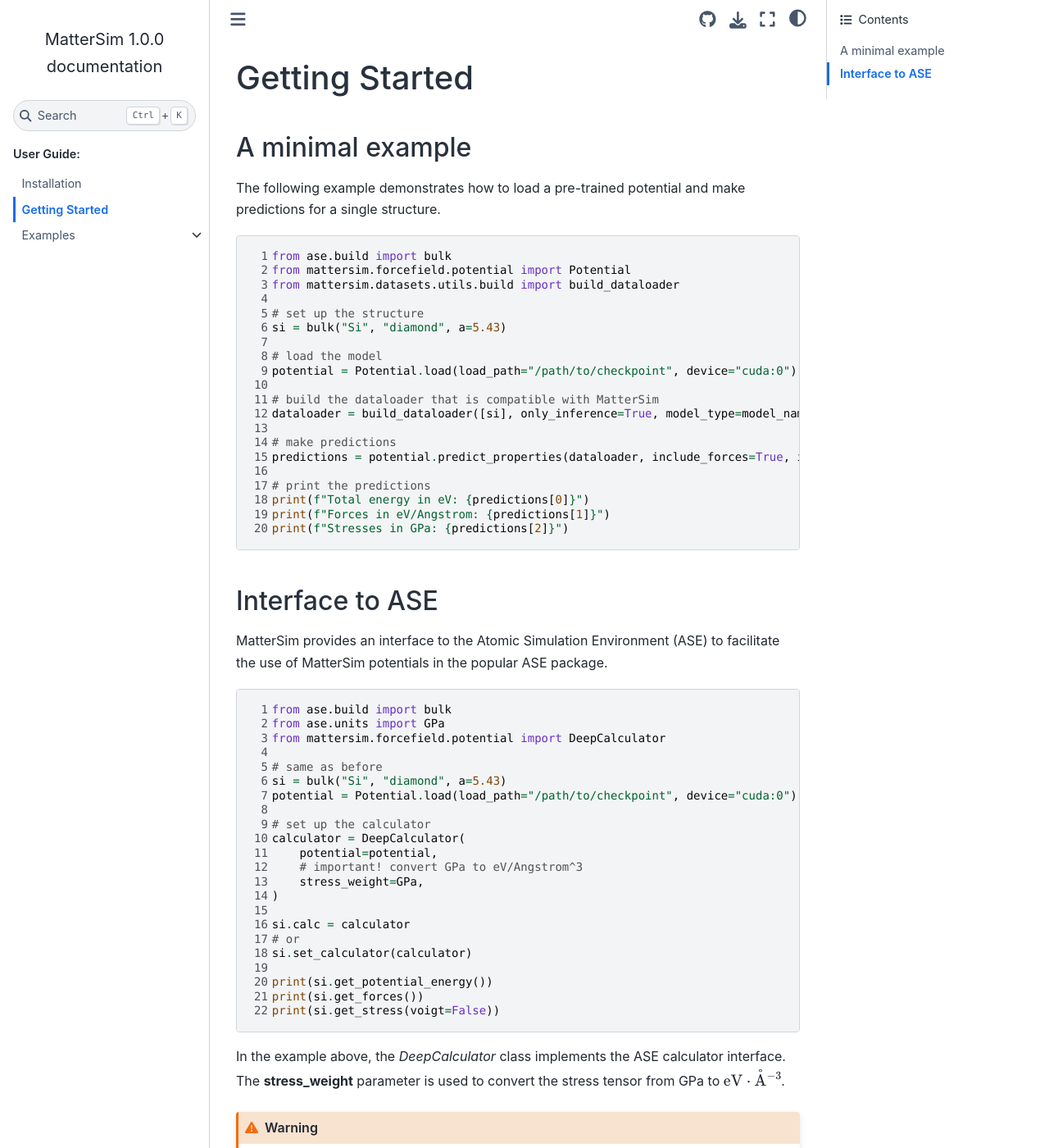
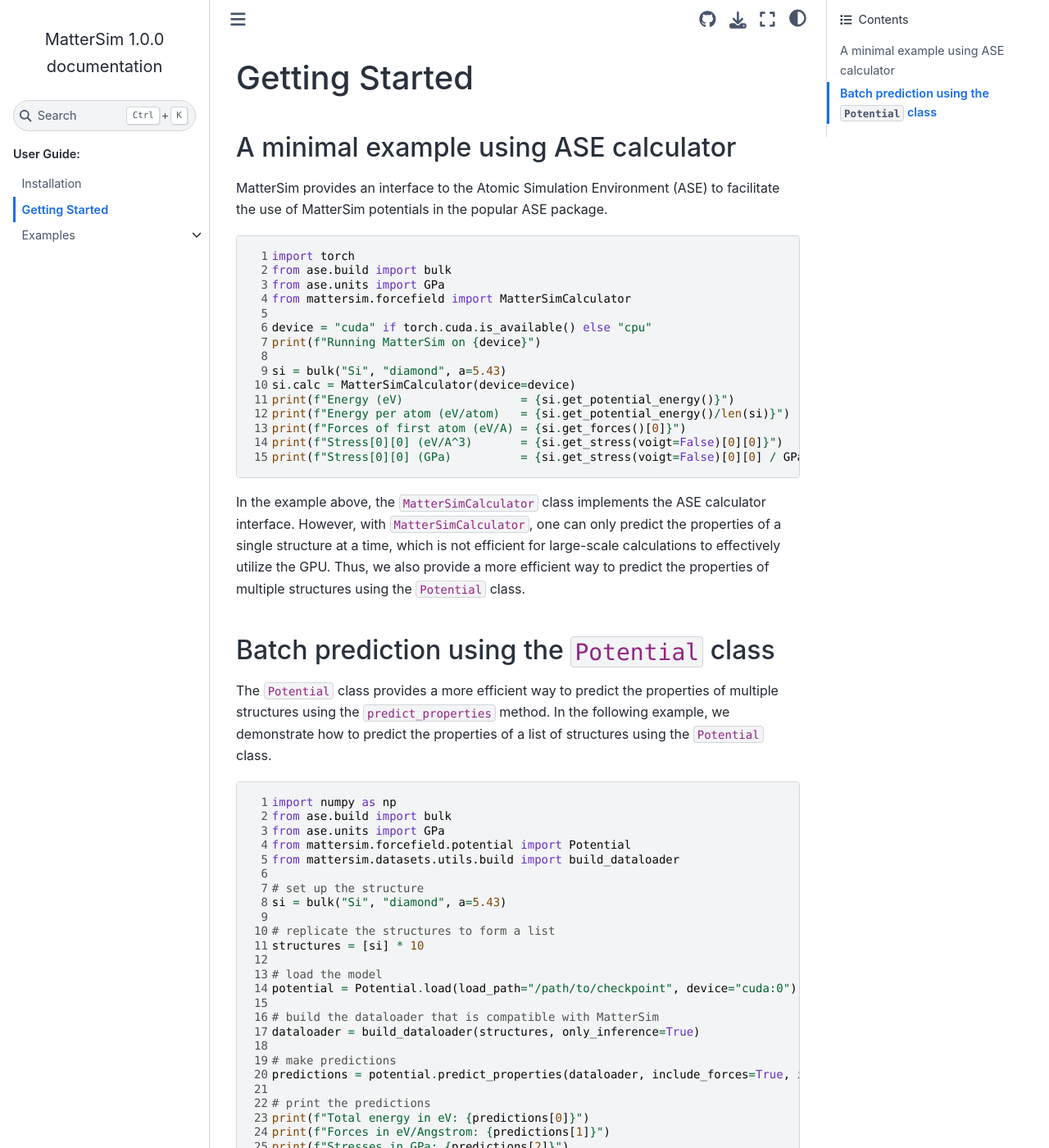
Before and after one commit to sj-cha/mattersim-LR, a Sphinx documentation site: the page built from docs/user_guide/getting_started.rst, in a window 1280 px wide and 1400 px high. Shown: the whole window at 82% size. Built offline with Sphinx 7.4.7 and the Sphinx Book theme 1.1.4, drawn with Linux system fonts in a browser that asks for light colours; some of the changed text lies outside the part shown.

Commit message:
doc: update documentation (#31)
* update model card

* add link to documentation

* update documentations

* add docs related dependency

* update doc index

---------

Co-authored-by: Han Yang <hanyang@microsoft.com>

```diff
--- a/docs/index.rst
+++ b/docs/index.rst
@@ -15,13 +15,13 @@
 efficiency in atomistic simulations, making it a valuable tool for researchers
 in the field of materials science.
 
-MatterSim is still in active development, and more checkpoints may be
-released in appropriate time, so please stay tuned for updates.
+MatterSim is still in active development, and newer models may be released
+in appropriate time. Please stay tuned for updates.
 
 Pre-trained Models
 ------------------
 
-We currently offer two pre-trained versions of MatterSim with **M3GNet** architecture:
+We currently offer two pre-trained **MatterSim-v1** models based on the **M3GNet** architecture
 
 1. **MatterSim-v1.0.0-1M**: A mini version of the model that is faster to run.
 2. **MatterSim-v1.0.0-5M**: A larger version of the model that is more accurate.
--- a/docs/user_guide/getting_started.rst
+++ b/docs/user_guide/getting_started.rst
@@ -1,26 +1,65 @@
 Getting Started
 ===============
 
-A minimal example
------------------
+A minimal example using ASE calculator
+--------------------------------------
 
-The following example demonstrates how to load a pre-trained potential and make predictions for a single structure.
+MatterSim provides an interface to the Atomic Simulation Environment (ASE) to
+facilitate the use of MatterSim potentials in the popular ASE package.
 
 .. code-block:: python
     :linenos:
 
+    import torch
     from ase.build import bulk
+    from ase.units import GPa
+    from mattersim.forcefield import MatterSimCalculator
+
+    device = "cuda" if torch.cuda.is_available() else "cpu"
+    print(f"Running MatterSim on {device}")
+
+    si = bulk("Si", "diamond", a=5.43)
+    si.calc = MatterSimCalculator(device=device)
+    print(f"Energy (eV)                 = {si.get_potential_energy()}")
+    print(f"Energy per atom (eV/atom)   = {si.get_potential_energy()/len(si)}")
+    print(f"Forces of first atom (eV/A) = {si.get_forces()[0]}")
+    print(f"Stress[0][0] (eV/A^3)       = {si.get_stress(voigt=False)[0][0]}")
+    print(f"Stress[0][0] (GPa)          = {si.get_stress(voigt=False)[0][0] / GPa}")
+
+
+In the example above, the ``MatterSimCalculator`` class implements the ASE calculator interface.
+However, with ``MatterSimCalculator``, one can only predict the properties of a single structure at a time,
+which is not efficient for large-scale calculations to effectively utilize the GPU.
+Thus, we also provide a more efficient way to predict the properties of multiple structures using the ``Potential`` class.
+
+Batch prediction using the ``Potential`` class
+----------------------------------------------
+
+The ``Potential`` class provides a more efficient way to predict the properties of
+multiple structures using the ``predict_properties`` method.
+In the following example, we demonstrate how to predict the properties of
+a list of structures using the ``Potential`` class.
+
+.. code-block:: python
+    :linenos:
+
+    import numpy as np
+    from ase.build import bulk
+    from ase.units import GPa
     from mattersim.forcefield.potential import Potential
     from mattersim.datasets.utils.build import build_dataloader
 
     # set up the structure
     si = bulk("Si", "diamond", a=5.43)
 
+    # replicate the structures to form a list
+    structures = [si] * 10
+
     # load the model
     potential = Potential.load(load_path="/path/to/checkpoint", device="cuda:0")
 
     # build the dataloader that is compatible with MatterSim
-    dataloader = build_dataloader([si], only_inference=True, model_type=model_name)
+    dataloader = build_dataloader(structures, only_inference=True)
 
     # make predictions
     predictions = potential.predict_properties(dataloader, include_forces=True, include_stresses=True)
@@ -29,41 +68,9 @@
     print(f"Total energy in eV: {predictions[0]}")
     print(f"Forces in eV/Angstrom: {predictions[1]}")
     print(f"Stresses in GPa: {predictions[2]}")
-
-
-Interface to ASE
-----------------
-
-MatterSim provides an interface to the Atomic Simulation Environment (ASE) to facilitate the use of MatterSim potentials in the popular ASE package.
-
-.. code-block:: python
-    :linenos:
-
-    from ase.build import bulk
-    from ase.units import GPa
-    from mattersim.forcefield.potential import DeepCalculator
-
-    # same as before
-    si = bulk("Si", "diamond", a=5.43)
-    potential = Potential.load(load_path="/path/to/checkpoint", device="cuda:0")
-
-    # set up the calculator
-    calculator = DeepCalculator(
-        potential=potential,
-        # important! convert GPa to eV/Angstrom^3
-        stress_weight=GPa,
-    )
-
-    si.calc = calculator
-    # or
-    si.set_calculator(calculator)
-
-    print(si.get_potential_energy())
-    print(si.get_forces())
-    print(si.get_stress(voigt=False))
-
-
-In the example above, the `DeepCalculator` class implements the ASE calculator interface. The **stress_weight** parameter is used to convert the stress tensor from GPa to :math:`\mathrm{eV}\cdot\mathrm{\mathring{A}}^{-3}`.
+    print(f"Stresses in eV/A^3: {np.array(predictions[2])*GPa}")
 
 .. warning ::
-    By default, the ASE package assumes :math:`\mathrm{eV}\cdot\mathrm{\mathring{A}}^{-3}` for the stress tensor. However, MatterSim uses GPa for the stress tensor. Therefore, the **stress_weight** parameter is necessary to convert the stress tensor from GPa to :math:`\mathrm{eV}\cdot\mathrm{\mathring{A}}^{-3}`.
+    By default, MatterSim ``potential.predict_properties`` predicts stress tensors in GPa.
+    To convert the stress tensor to :math:`\mathrm{eV}\cdot\mathrm{\mathring{A}}^{-3}`,
+    multiply the stress tensor by the conversion factor ``GPa``.
```
Also changed, not shown: MODEL_CARD.md (+1 -1 lines), README.md (+3 -0 lines), docs/examples/relax_example.rst (+3 -10 lines), docs/user_guide/installation.rst (+13 -0 lines), pyproject.toml (+11 -0 lines), docs/examples/phonon_example.ipynb.
